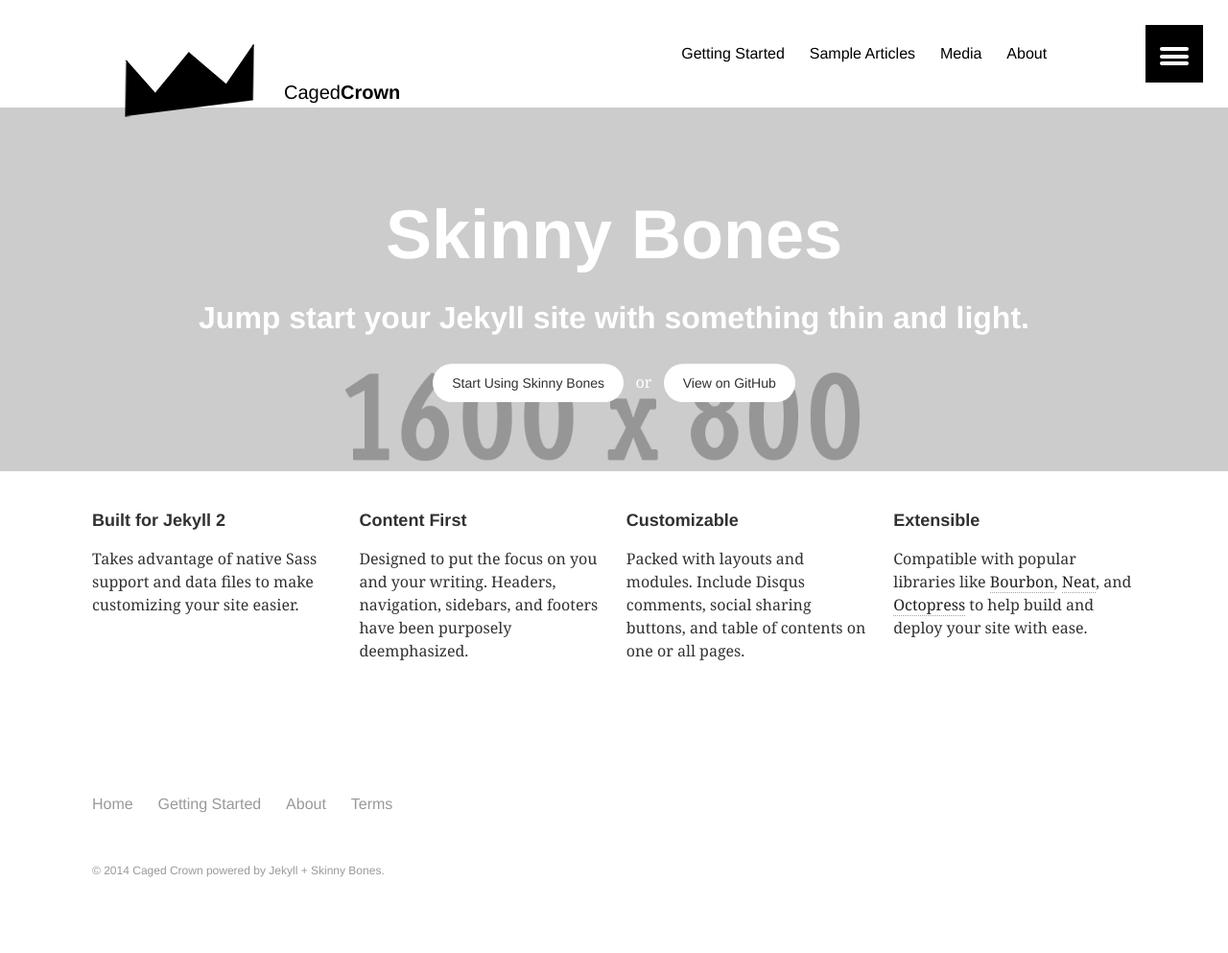
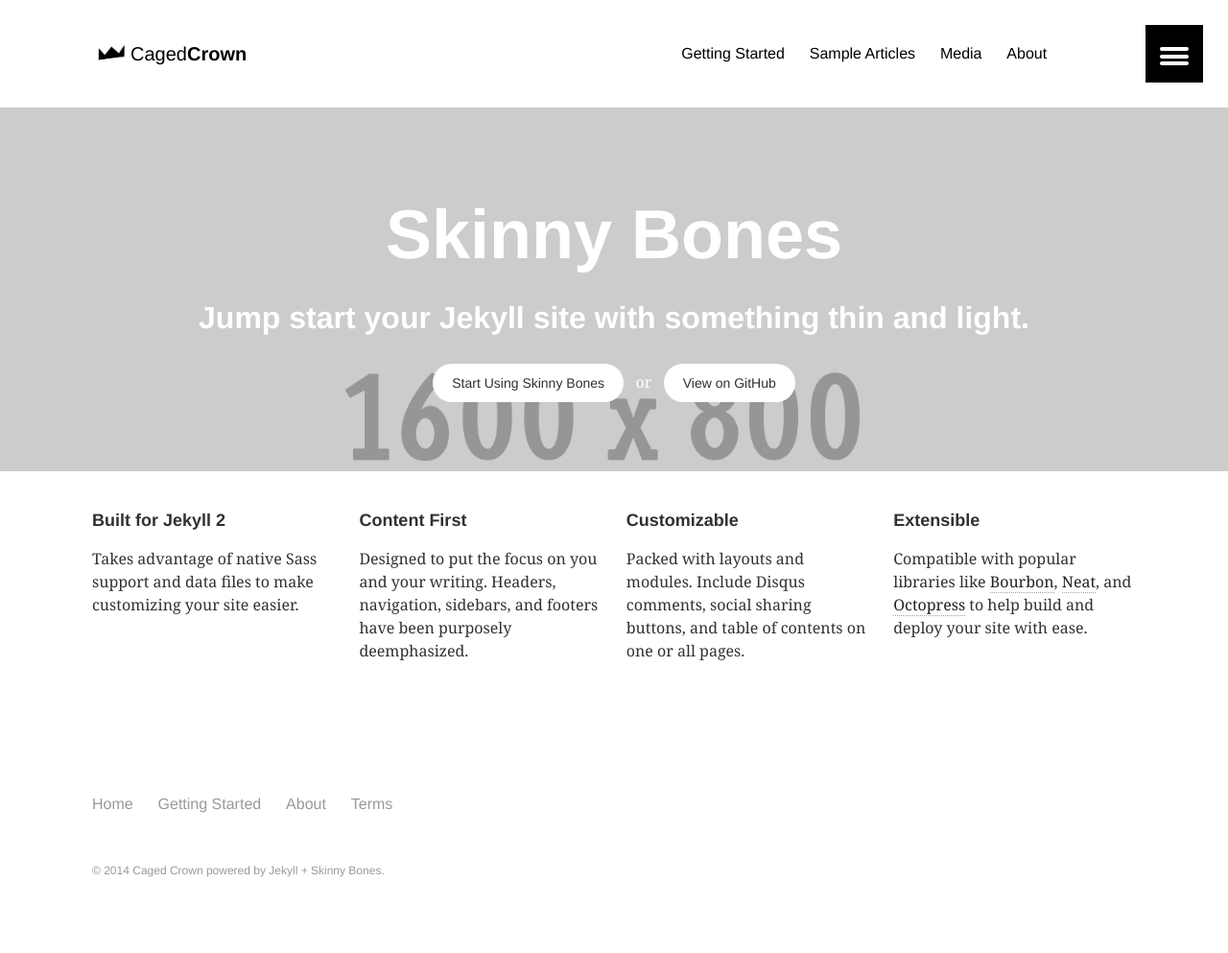
Before and after one commit to cagedcrown/cagedcrown.github.io, a Jekyll site: the page built from index.md, in a window 1280 px wide. Shown: the whole page at 96% size. Built offline with Jekyll 4.4.1, drawn with Linux system fonts in a browser that asks for light colours.

Commit message:
added correct size for logo

```diff
--- a/_includes/header.html
+++ b/_includes/header.html
@@ -1,6 +1,6 @@
 <header id="masthead">
   <div class="inner-wrap">
-    <a href="{{ site.url }}/" class="site-title"><img src="https://raw.githubusercontent.com/cagedcrown/cagedcrown.github.io/master/images/Crown_Logo_200.png">Caged<b>Crown</b></a>
+    <a href="{{ site.url }}/" class="site-title"><img src="https://raw.githubusercontent.com/cagedcrown/cagedcrown.github.io/master/images/Crown_Logo_200.png" width="40">Caged<b>Crown</b></a>
     <nav role="navigation" class="menu top-menu">
         {% include navigation.html %}
     </nav>
```
